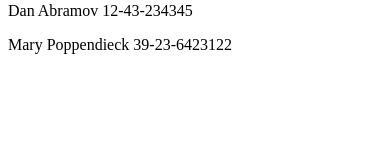
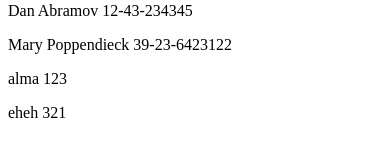
Before and after one commit to Gyage/full_stack_open, a React (Vite) app in the folder part2/phonebook/: page / in a window 390 px wide. Shown: the part 336-492 px from the top of the page. Built offline with nearby package versions, Linux system fonts and the light colour scheme; data requests are answered from the project's data file.

Commit message:
phonebook s7

```diff
--- a/part2/phonebook/db.json
+++ b/part2/phonebook/db.json
@@ -1,5 +1,5 @@
 {
-  "persons":[
+  "persons": [
     {
       "name": "Arto Hellas",
       "number": "040-123456",
@@ -19,6 +19,17 @@
       "name": "Mary Poppendieck",
       "number": "39-23-6423122",
       "id": "4"
+    },
+    {
+      "name": "alma",
+      "number": "123",
+      "id": "hbUASqBmIHE"
+    },
+    {
+      "name": "eheh",
+      "number": "321",
+      "id": "4RwNpbYpIWU"
     }
-  ]
+  ],
+  "$schema": "./node_modules/json-server/schema.json"
 }
--- a/part2/phonebook/src/App.jsx
+++ b/part2/phonebook/src/App.jsx
@@ -2,6 +2,7 @@
 import Numbers from './components/Numbers'
 import Filter from './components/Filter'
 import PersonForm from './components/PersonForm'
+import personsService from './services/persons'
 import axios from 'axios'
 import { useEffect } from 'react'
 
@@ -26,6 +27,10 @@
       number: newNumber,
     }
 
+    personsService
+      .create(newPerson)
+      .then(personData => alert(`${personData.name} added to phonebook`))
+
     setPersons(persons.concat(newPerson))
     setNewName('')
     setNewNumber('')
@@ -48,13 +53,9 @@
     : persons.filter(person => person.name.toLowerCase().includes(searchTerm))
 
   useEffect(() => {
-    console.log('effect')
-    axios
-      .get('http://localhost:3001/persons')
-      .then(response => {
-        console.log('promise fulfilled')
-        setPersons(response.data)
-      })
+    personsService
+      .getAll()
+      .then(personsData => setPersons(personsData))
   }, [])
 
   return (
--- /dev/null
+++ b/part2/phonebook/src/services/persons.jsx
@@ -0,0 +1,28 @@
+import axios from 'axios'
+const baseUrl = 'http://localhost:3001/persons'
+
+const getAll = () => {
+  return axios
+    .get(baseUrl)
+    .then(response => response.data)
+}
+
+const create = newObject => {
+  return axios
+    .post(baseUrl, newObject)
+    .then(response => response.data)
+}
+
+const update = (id, newObject) => {
+  return axios
+    .put(`${baseUrl}/${id}`, newObject)
+    .then(response => response.data)
+}
+
+const remove = id => {
+  return axios
+    .delete(`${baseUrl}/${id}`)
+    .then(response => response.data)
+}
+
+export default { getAll, create, update }
```
